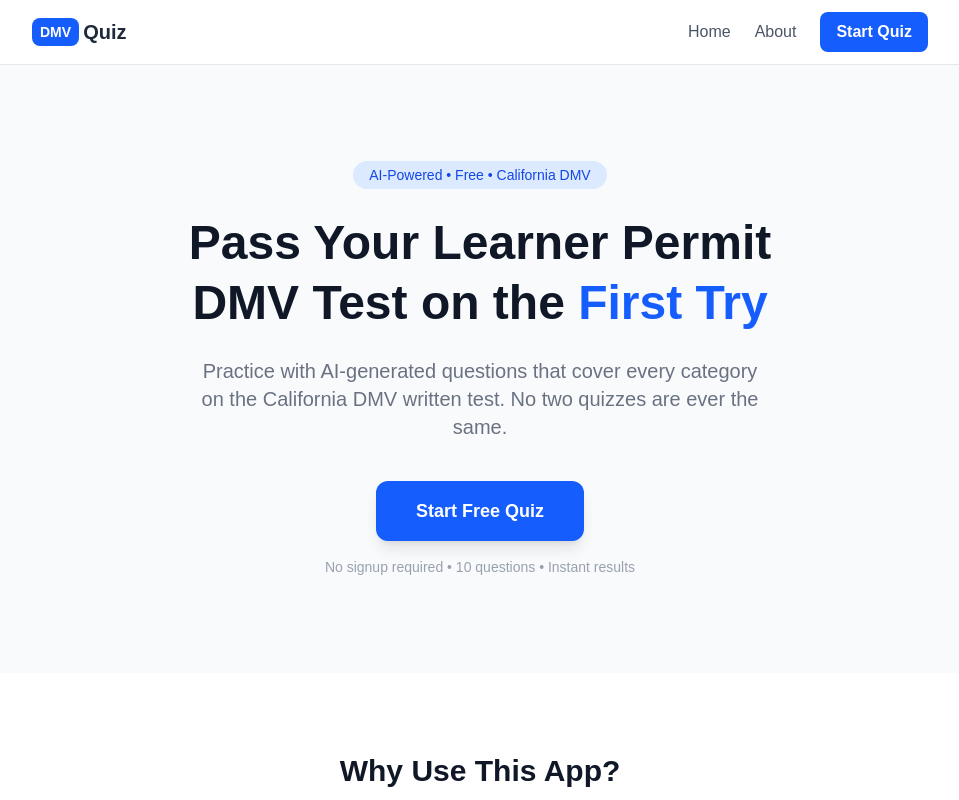
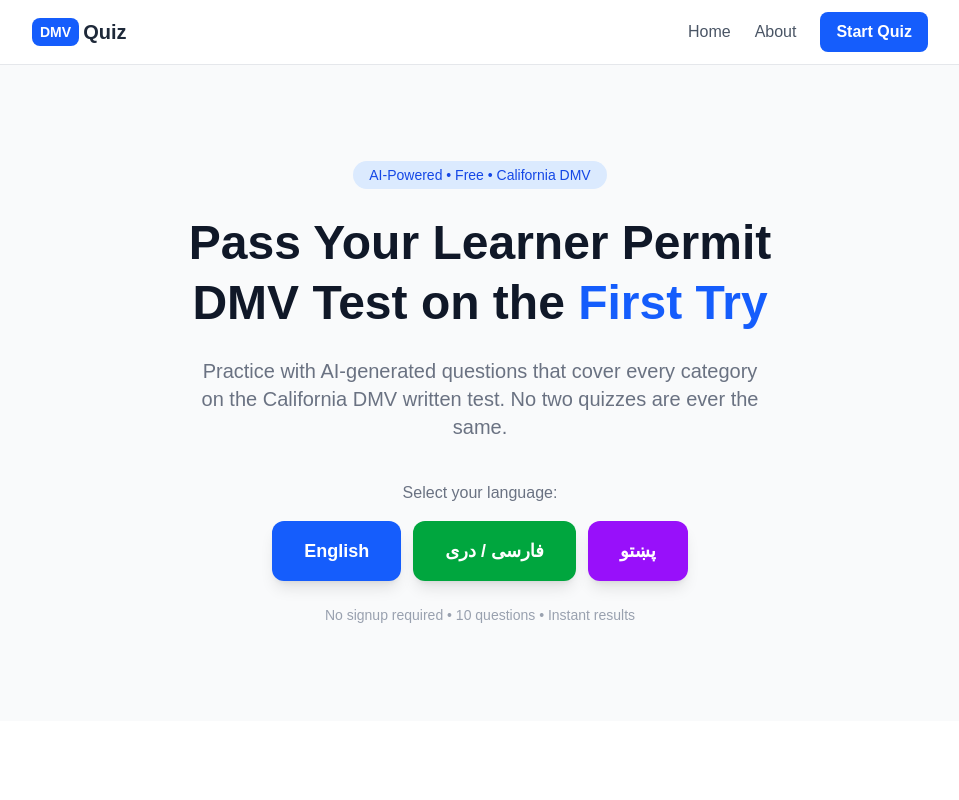
Before and after one commit to Mirwes-Hakimi/farsi-english-dmv, a Next.js app: page / in a window 1280 px wide. Shown: the top 800 px of the page, without its empty margins (160-1119 px from the left). Built offline with nearby package versions, Linux system fonts and the light colour scheme.

Commit message:
add Farsi and Pashto language support with full UI translations

```diff
--- a/src/app/api/generate-question/route.ts
+++ b/src/app/api/generate-question/route.ts
@@ -8,7 +8,18 @@
 
 export async function POST(request: Request) {
   /// get previously asked questions from frontend
-  const { askedQuestions } = await request.json()
+  // get language along with asked questions
+  const { askedQuestions, lang } = await request.json()
+
+
+// map language code to full name for the prompt
+const languageMap: Record<string, string> = {
+  en: 'English',
+  fa: 'Farsi (Dari)',
+  ps: 'Pashto'
+}
+
+const language = languageMap[lang] || 'English'
 
   const avoidList = askedQuestions.length > 0
     ? `Don NOT repeat these questions: ${askedQuestions.join(' | ')}`
@@ -27,15 +38,16 @@
         role: "user",
         content: `Generate 1 random multiple choice California DMV practice question.
 ${avoidList}
+Generate the question and all answers in ${language}.
 Vary between: road signs, speed limits, right of way, parking rules,
 traffic lights, DUI laws, freeway driving, weather conditions.
 
 Return ONLY a JSON object in this exact format:
 {
-  "question": "the question here",
+  "question": "the question here in ${language}",
   "answers": ["option1", "option2", "option3", "option4"],
-  "correct": "the correct answer here",
-  "explanation": "why this is correct"
+  "correct": "the correct answer here in ${language}",
+  "explanation": "why this is correct in ${language}"
 }`
       }
     ]
--- a/src/app/page.tsx
+++ b/src/app/page.tsx
@@ -19,13 +19,29 @@
                 Practice with AI-generated questions that cover every category on the California DMV written test. No two quizzes are ever the same.
               </p>
 
-              <a href="/quiz"
-                className="bg-blue-600 text-white px-10 py-4 rounded-xl font-bold
-                      text-lg hover:bg-blue-700 transition-colors shadow-lg">
-                Start Free Quiz
-              </a>
+              {/* Language selector */}
+<div className="flex flex-col items-center gap-4">
+  <p className="text-gray-500 font-medium">Select your language:</p>
 
-              <p className="text-gray-400 text-sm mt-4"> No signup required • 10 questions • Instant results</p>
+  <div className="flex flex-col sm:flex-row gap-3">
+    <a href="/quiz?lang=en"
+      className="bg-blue-600 text-white px-8 py-4 rounded-xl font-bold text-lg hover:bg-blue-700 transition-colors shadow-lg text-center">
+       English
+    </a>
+   <a href="/quiz?lang=fa"
+  className="bg-green-600 text-white px-8 py-4 rounded-xl font-bold text-lg hover:bg-green-700 transition-colors shadow-lg text-center">
+  فارسی / دری
+</a>
+    <a href="/quiz?lang=ps"
+      className="bg-purple-600 text-white px-8 py-4 rounded-xl font-bold text-lg hover:bg-purple-700 transition-colors shadow-lg text-center">
+       پښتو
+    </a>
+  </div>
+
+  <p className="text-gray-400 text-sm mt-2">
+    No signup required • 10 questions • Instant results
+  </p>
+</div>
             </section>
             {/* Features Section */}
             <section className="bg-white py-20 px-4">
--- a/src/app/quiz/page.tsx
+++ b/src/app/quiz/page.tsx
@@ -1,5 +1,6 @@
 "use client"
 import { useState, useEffect } from "react";
+import { useSearchParams } from "next/navigation";
 
 interface Question {
   question: string
@@ -9,6 +10,65 @@
 }
 
 export default function Quiz(){
+// read the lang parameter from the URL
+const searchParams = useSearchParams()
+const lang = searchParams.get('lang') || 'en'
+
+// UI translations for each language
+const translations = {
+  en: {
+    title: 'DMV Practice Quiz',
+    generating: 'Generating Question...',
+    aiPreparing: 'AI is preparing your next question',
+    correct: '✅ Correct!',
+    wrong: '❌ Wrong!',
+    nextQuestion: 'Next Question →',
+    quizComplete: 'Quiz Complete!',
+    youScored: 'You scored',
+    outOf: 'out of 10',
+    pass: '✅ Pass! You are ready for the DMV test!',
+    fail: '❌ Fail. Keep practicing!',
+    tryAgain: 'Try Again',
+    questionOf: 'of 10',
+  },
+  fa: {
+    title: 'آزمون تمرینی DMV',
+    generating: 'در حال آماده‌سازی سوال...',
+    aiPreparing: 'هوش مصنوعی سوال بعدی شما را آماده می‌کند',
+    correct: '✅ درست!',
+    wrong: '❌ اشتباه!',
+    nextQuestion: 'سوال بعدی ←',
+    quizComplete: 'آزمون تمام شد!',
+    youScored: 'امتیاز شما',
+    outOf: 'از ۱۰',
+    pass: '✅ قبول شدید! آماده امتحان DMV هستید!',
+    fail: '❌ قبول نشدید. بیشتر تمرین کنید!',
+    tryAgain: 'دوباره امتحان کنید',
+
+  questionOf: `از ۱۰ :سوال`,
+
+
+  },
+  ps: {
+    title: ' DMV د جواز ازموینه',
+    generating: 'پوښتنه چمتو کیږي...',
+    aiPreparing: 'AI ستاسو بله پوښتنه چمتو کوي',
+    correct: '✅ سمه ده!',
+    wrong: '❌ غلطه ده!',
+    nextQuestion: 'بله پوښتنه ←',
+    quizComplete: 'ازموینه بشپړه شوه!',
+    youScored: 'ستاسو نمره',
+    outOf: 'له ۱۰ څخه',
+    pass: '✅ پاس شوئ! د DMV ازموینې لپاره چمتو یاست!',
+    fail: '❌ ناکام شوئ. نور تمرین وکړئ!',
+    tryAgain: 'بیا هڅه وکړئ',
+    questionOf: 'له ۱۰ څخه',
+  }
+}
+
+// get translations for current language
+const t = translations[lang as keyof typeof translations] || translations.en
+
 
 const [question, setQuestion] = useState<Question | null>(null)
 
@@ -56,7 +116,7 @@
 const res = await fetch('/api/generate-question', {
   method: 'POST',
   headers: {'Content-Type': 'application/json'},
-  body: JSON.stringify({ askedQuestions })
+  body: JSON.stringify({ askedQuestions, lang })
 })
 
 /// check if response is ok before parsing
@@ -118,19 +178,28 @@
 
   //if loading is true, show this instead of the quiz
 
-if (loading) return <p>Gernerating question...</p>
 
-// show results screen when quiz is finished
+// Loading screen
+if (loading) return (
+  <main className="min-h-screen bg-gray-50 flex flex-col items-center justify-center">
+    <div className="text-center">
+      <div className="text-6xl mb-6">🚗</div>
+      <h2 className="text-2xl font-bold text-gray-800 mb-2">{t.generating}</h2>
+      <p className="text-gray-500">{t.aiPreparing}</p>
+    </div>
+  </main>
+)
+
+// Results screen
 if (isFinished) return (
   <main className="min-h-screen flex flex-col items-center justify-center bg-gray-50">
     <div className="bg-white p-8 rounded-xl shadow-lg text-center max-w-md w-full">
-      <h1 className="text-3xl font-bold mb-4">Quiz Complete!</h1>
-      <p className="text-xl mb-2">You scored <span className="font-bold text-blue-600">{score} out of 10</span></p>
+      <h1 className="text-3xl font-bold mb-4">{t.quizComplete}</h1>
+      <p className="text-xl mb-2">{t.youScored} <span className="font-bold text-blue-600">{score} {t.outOf}</span></p>
       <p className={`text-lg font-semibold mb-6 ${score >= 7 ? 'text-green-600' : 'text-red-600'}`}>
-        {score >= 7 ? "✅ Pass! You are ready for the DMV test!" : "❌ Fail. Keep practicing!"}
+        {score >= 7 ? t.pass : t.fail}
       </p>
-      <button
-        onClick={() => {
+      <button onClick={() => {
         setScore(0)
         setQuestionCount(0)
         setIsFinished(false)
@@ -140,19 +209,26 @@
       }}
         className="bg-blue-600 text-white px-6 py-3 rounded-lg font-semibold hover:bg-blue-700 transition-colors w-full"
       >
-        Try Again
+        {t.tryAgain}
       </button>
     </div>
   </main>
 )
+
+
 return (
   <main className="min-h-screen bg-gray-50 flex flex-col items-center justify-center p-4">
     <div className="min-h-screen bg-gray-50 flex flex-col items-center justify-center p-4">
 
      <div className="flex justify-between items-center mb-6">
-       <h1 className="text-2xl font-bold text-gray-800">DMV Practice Quiz</h1>
+       <h1 className="text-2xl font-bold text-gray-800">{t.title}</h1>
 
-    <span className="text-sm font-medium text-gray-500 bg-gray-100 px-3 py-1 rounded-full">Question {questionCount} of 10</span>
+    <span className="text-sm font-medium text-gray-500 bg-gray-100 px-3 py-1 rounded-full">
+  {lang === 'en'
+    ? `${questionCount} of 10`
+    : `${t.questionOf} ${questionCount}`
+  }
+</span>
       </div>
 
       <div className="w-full bg-gray-200 rounded-full h-2 mb-6">
@@ -189,11 +265,11 @@
   {selected && (
     <div className="mt-6 p-4 rounded-lg bg-gray-50 border border-gray-200">
      {/* show correct or wrong message */}
-     <p className="font-bold text-lg mb-2">{isCorrect ? "✅ Correct!" : "❌ Wrong!"}</p>
+     <p className="font-bold text-lg mb-2">{isCorrect ? t.correct : t.wrong}</p>
      <p className="text-gray-600 mb-4">{question?.explanation}</p>
       {/* fetch a brand new question */}
       <button onClick={fetchQuestion}
-      className="bg-blue-600 text-white px-6 py-2 rounded-lg font-semibold hover:bg-blue-700 transition-colors">Next Question</button>
+      className="bg-blue-600 text-white px-6 py-2 rounded-lg font-semibold hover:bg-blue-700 transition-colors">{t.nextQuestion}</button>
     </div>
 
   )}
```
Lines whose indentation alone changed are shown as unchanged.
